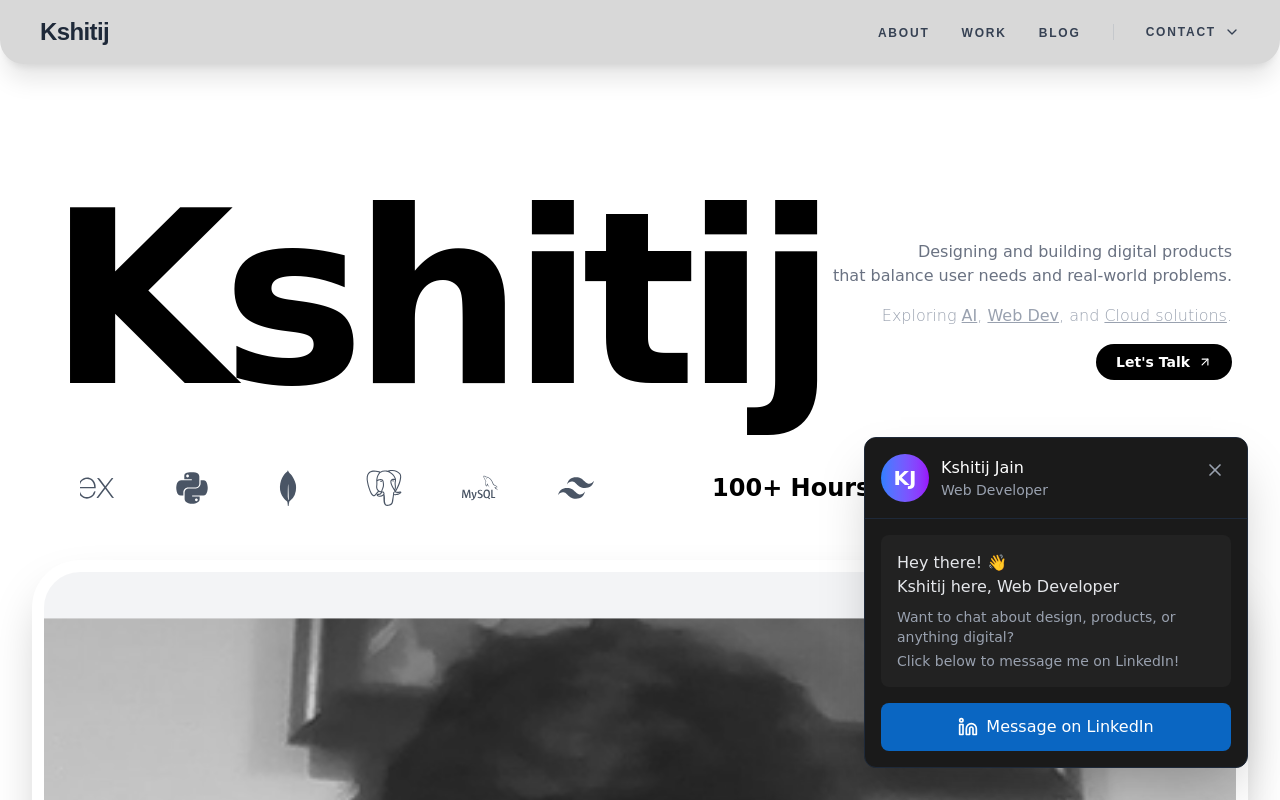
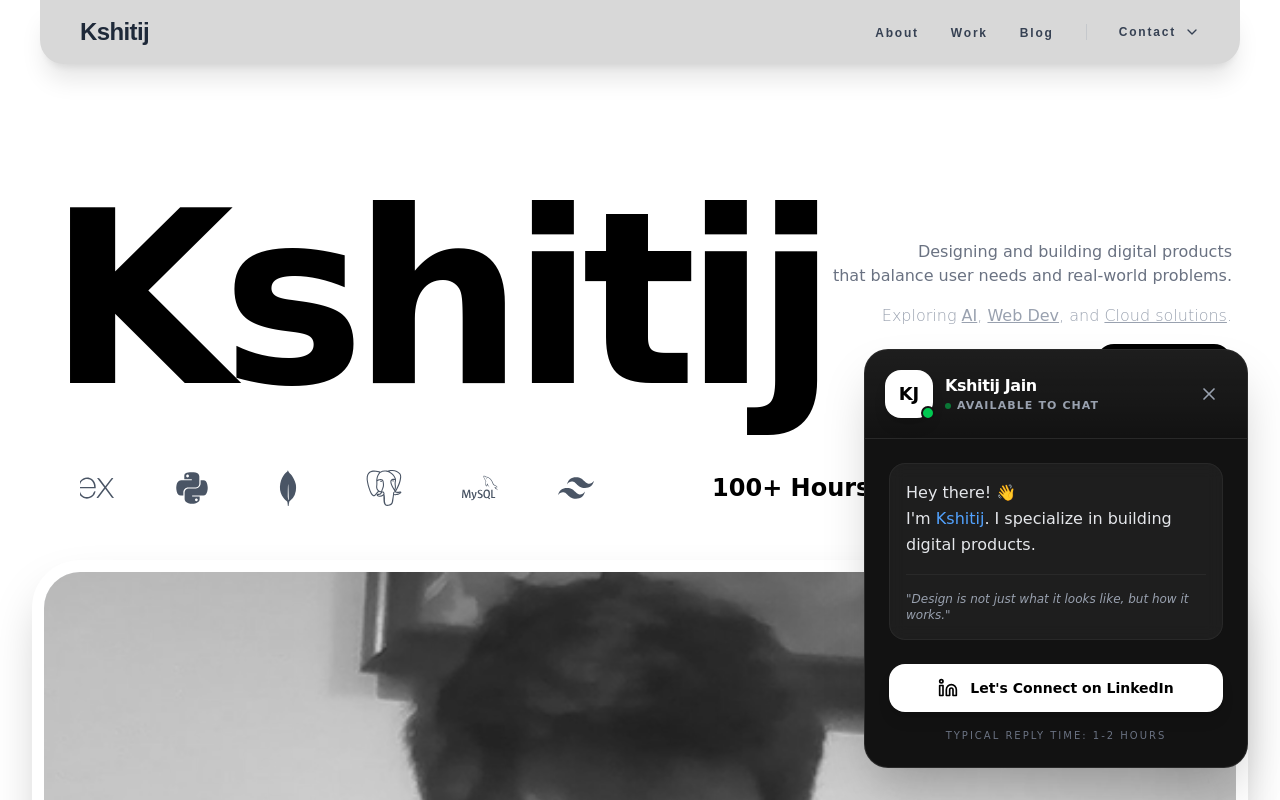
Before and after one commit to NEGO2522/Portfolio-one, a React (Vite) app: page / in a window 1280 px wide. Both pictures are taken after a click on the button 1220 px from the left and 740 px from the top of the page. Shown: the top 800 px of the page. Built offline with nearby package versions, Linux system fonts and the light colour scheme.

Commit message:
Home & Services

```diff
--- a/src/Components/Navbar.jsx
+++ b/src/Components/Navbar.jsx
@@ -1,8 +1,9 @@
 import { Link, useLocation, useNavigate } from 'react-router-dom';
 import { motion, AnimatePresence } from 'framer-motion';
-import { FiMenu, FiX, FiGithub, FiLinkedin, FiChevronDown } from 'react-icons/fi';
+import { FiMenu, FiX, FiGithub, FiLinkedin, FiChevronDown, FiTwitter } from 'react-icons/fi';
 import { FaDiscord } from 'react-icons/fa';
-import { useState, useEffect } from 'react';
+import { useState } from 'react';
+import NavbarImage from '../assets/Navbar_Image.png';
 
 const arialFont = { fontFamily: 'Arial, Helvetica, sans-serif' };
 
@@ -30,7 +31,7 @@ export default function Navbar() {
   const navLinks = [
     { name: 'About', id: 'about' },
     { name: 'Work', id: 'work' },
-    { name: 'Blog', id: 'blog', path: '/blog' },
+    { name: 'Blog', id: 'blog' },
   ];
 
   return (
@@ -38,13 +39,12 @@ export default function Navbar() {
       <motion.nav
         initial={{ y: -100 }}
         animate={{ y: 0 }}
-        className="pointer-events-auto w-full max-w-7xl relative"
+        className="pointer-events-auto w-full max-w-7xl flex flex-col items-center"
         style={arialFont}
       >
-        <div className="mt-0 px-0">
-
-          {/* Main Nav Bar */}
-          <div className="relative z-20 flex items-center justify-between px-10 py-4 shadow-xl bg-[#D8D8D8] rounded-b-3xl">
+        {/* Main Nav Bar Container */}
+        <div className="w-full relative px-4 md:px-10">
+          <div className={`relative z-30 flex items-center justify-between px-10 py-4 shadow-xl bg-[#D8D8D8] transition-all duration-500 ${dropdownOpen ? 'rounded-b-none' : 'rounded-b-3xl'}`}>
             <button
               onClick={() => { navigate('/'); setDropdownOpen(false); }}
               className="text-2xl font-bold tracking-tight text-gray-800"
@@ -52,10 +52,10 @@ export default function Navbar() {
               Kshitij
             </button>
 
-            {/* Desktop Navigation Logic */}
+            {/* Desktop Navigation */}
             <div className="hidden md:flex items-center gap-8">
               <AnimatePresence mode="wait">
-                {!dropdownOpen ? (
+                {!dropdownOpen && (
                   <motion.ul
                     key="nav-links"
                     initial={{ opacity: 0, x: 20 }}
@@ -67,20 +67,19 @@ export default function Navbar() {
                       <li key={link.id}>
                         <button
                           onClick={() => scrollToSection(link.id)}
-                          className="font-semibold text-gray-700 hover:text-gray-900 transition-all uppercase text-xs tracking-[0.15em]"
+                          className="font-bold text-gray-700 hover:text-gray-900 transition-all text-xs tracking-[0.15em] cursor-pointer"
                         >
                           {link.name}
                         </button>
                       </li>
                     ))}
                   </motion.ul>
-                ) : null}
+                )}
               </AnimatePresence>
 
-              {/* Contact / Dropdown Toggle Button - Always Visible */}
               <button
                 onClick={() => setDropdownOpen(!dropdownOpen)}
-                className="flex items-center gap-2 font-semibold text-gray-700 hover:text-gray-900 transition-all uppercase text-xs tracking-[0.15em] border-l border-gray-400/30 pl-8"
+                className="flex items-center gap-2 font-bold text-gray-700 hover:text-gray-900 transition-all text-xs tracking-[0.15em] pl-8 border-l border-gray-400/30 cursor-pointer"
               >
                 {dropdownOpen ? 'Close' : 'Contact'}
                 <motion.div animate={{ rotate: dropdownOpen ? 180 : 0 }}>
@@ -97,15 +96,15 @@ export default function Navbar() {
             </div>
           </div>
 
-          {/* Width-Matched Shutter Dropdown */}
+          {/* Shutter Dropdown - Attached directly below */}
           <AnimatePresence>
             {dropdownOpen && (
               <motion.div
                 initial={{ height: 0, opacity: 0 }}
                 animate={{ height: 'auto', opacity: 1 }}
                 exit={{ height: 0, opacity: 0 }}
-                transition={{ duration: 0.6, ease: [0.22, 1, 0.36, 1] }}
-                className={`overflow-hidden bg-[#D8D8D8] text-gray-800 shadow-2xl border-x border-b border-white/20 z-10 rounded-b-[3rem]`}
+                transition={{ duration: 0.5, ease: [0.22, 1, 0.36, 1] }}
+                className="overflow-hidden bg-[#D8D8D8] border-t border-gray-400/20 shadow-2xl rounded-b-[3rem] origin-top"
               >
                 <div className="px-10 py-12 grid grid-cols-1 md:grid-cols-2 gap-10">
                   <nav className="flex flex-col gap-3">
@@ -116,44 +115,53 @@ export default function Navbar() {
                       { n: '04', label: 'Blog', id: 'blog' },
                       { n: '05', label: 'Connect', id: 'contact' },
                     ].map((item, i) => (
+                      <div key={i}>
                         <motion.button
-                        key={i}
-                        initial={{ opacity: 0, y: 10 }}
-                        animate={{ opacity: 1, y: 0 }}
+                          initial={{ opacity: 0, x: -10 }}
+                          animate={{ opacity: 1, x: 0 }}
                           transition={{ delay: i * 0.05 + 0.2 }}
                           onClick={() => scrollToSection(item.id)}
-                        className="group flex items-center gap-4 w-fit"
+                          className="group flex items-center gap-4 w-fit cursor-pointer"
                         >
                           <span className="text-gray-500 font-bold text-[10px]">{item.n}</span>
-                        <span className="text-3xl md:text-5xl font-bold uppercase tracking-tighter group-hover:text-white transition-all duration-300">
+                          <span className="text-2xl md:text-3xl font-bold tracking-tighter text-gray-800 group-hover:translate-x-2 transition-transform duration-300">
                             {item.label}
                           </span>
                         </motion.button>
+                        {i < 4 && <div className="border-b border-gray-400/50 my-3"></div>}
+                      </div>
                     ))}
                   </nav>
 
-                  <div className="hidden md:flex flex-col justify-between border-l border-white/30 pl-10">
+                  <div className="hidden md:flex flex-col justify-between">
                     <div>
-                      <h4 className="text-gray-500 uppercase tracking-widest text-[10px] font-bold mb-3">Inquiries</h4>
+                      <img
+                        src={NavbarImage}
+                        alt="Navbar"
+                        className="w-98 h-70 object-cover rounded-2xl mb-6"
+                      />
+                    </div>
+                    <div>
                       <a
                         href="mailto:nextgenova28@gmail.com"
-                        className="text-xl font-semibold text-gray-700 hover:text-white transition-colors"
+                        className="text-xl font-semibold text-gray-700 hover:text-black transition-colors"
                       >
                         nextgenova28@gmail.com
                       </a>
                     </div>
-
-                    <div className="flex gap-6 text-xl text-gray-600 mt-8">
-                      <a href="#" className="hover:text-white transition-colors"><FiGithub /></a>
-                      <a href="#" className="hover:text-white transition-colors"><FiLinkedin /></a>
-                      <a href="#" className="hover:text-white transition-colors"><FaDiscord /></a>
-                    </div>
                   </div>
                 </div>
 
-                <div className="bg-white/10 py-3 px-10 flex justify-between items-center text-[9px] uppercase tracking-[0.2em] text-gray-500">
-                  <span>© 2024 Kshitij</span>
-                  <span>Scroll to explore</span>
+                <div className="bg-black/5 py-3 px-10 flex justify-between items-center text-[9px] uppercase tracking-[0.2em] text-gray-500">
+                  <span className="font-bold">Kshitij Jain</span>
+                  <div className="flex items-center gap-4 text-lg">
+                    <span className="border-l border-gray-400/30 h-4"></span>
+                    <a href="https://github.com/NEGO2522" target="_blank" rel="noopener noreferrer" className="hover:text-black transition-colors text-xs">GitHub</a>
+                    <span className="border-l border-gray-400/30 h-4"></span>
+                    <a href="https://www.linkedin.com/in/kshitij-kj-jain-422025342/" target="_blank" rel="noopener noreferrer" className="hover:text-black transition-colors text-xs">LinkedIn</a>
+                    <span className="border-l border-gray-400/30 h-4"></span>
+                    <a href="https://twitter.com" target="_blank" rel="noopener noreferrer" className="hover:text-black transition-colors text-xs">Twitter</a>
+                  </div>
                 </div>
               </motion.div>
             )}
--- /dev/null
+++ b/src/Pages/Footer.jsx
@@ -0,0 +1,83 @@
+import React from 'react';
+
+const Footer = () => {
+  return (
+    // min-h-screen ensures it takes the full height of the device
+    // w-full ensures it spans the full width
+    <footer className="bg-black text-white min-h-screen w-full flex flex-col justify-between px-6 md:px-12 py-12 font-sans overflow-hidden">
+
+      {/* Top Section: Links and Contact */}
+      <div className="max-w-7xl w-full mx-auto grid grid-cols-1 md:grid-cols-2 lg:grid-cols-12 gap-12 mt-10">
+
+        {/* Contact Info (Spans 6 columns) */}
+        <div className="lg:col-span-6">
+          <p className="text-gray-400 text-sm mb-6 max-w-sm leading-relaxed">
+            Be it a full-time role, a new project, or simply bouncing around ideas—I'd love to connect. Feel free to drop me a message anytime.
+          </p>
+          <a
+            href="mailto:draft.kshitij@gmail.com"
+            className="text-2xl md:text-3xl font-medium border-b-2 border-white pb-2 hover:text-gray-300 transition-all inline-block"
+          >
+            draft.kshitij@gmail.com
+          </a>
+        </div>
+
+        {/* Navigation (Spans 2 columns) */}
+        <div className="lg:col-span-2">
+          <h4 className="text-gray-500 text-[10px] uppercase tracking-[0.2em] mb-8">Navigation</h4>
+          <ul className="space-y-4 text-sm font-medium">
+            <li><a href="#home" className="hover:opacity-60 transition-opacity">Home</a></li>
+            <li><a href="#about" className="hover:opacity-60 transition-opacity">About</a></li>
+            <li><a href="#projects" className="hover:opacity-60 transition-opacity">Projects</a></li>
+            <li><a href="#blog" className="hover:opacity-60 transition-opacity">Blog</a></li>
+            <li><a href="#contact" className="hover:opacity-60 transition-opacity">Contact</a></li>
+          </ul>
+        </div>
+
+        {/* Social (Spans 2 columns) */}
+        <div className="lg:col-span-2">
+          <h4 className="text-gray-500 text-[10px] uppercase tracking-[0.2em] mb-8">Social</h4>
+          <ul className="space-y-4 text-sm font-medium">
+            <li><a href="#" className="hover:opacity-60 transition-opacity">Medium</a></li>
+            <li><a href="#" className="hover:opacity-60 transition-opacity">Discord</a></li>
+            <li><a href="#" className="hover:opacity-60 transition-opacity">Linkedin</a></li>
+            <li><a href="#" className="hover:opacity-60 transition-opacity">Twitter (X)</a></li>
+            <li><a href="#" className="hover:opacity-60 transition-opacity">Github</a></li>
+          </ul>
+        </div>
+
+        {/* Others (Spans 2 columns) */}
+        <div className="lg:col-span-2">
+          <h4 className="text-gray-500 text-[10px] uppercase tracking-[0.2em] mb-8">Others</h4>
+          <ul className="space-y-4 text-sm font-medium">
+            <li><a href="#" className="hover:opacity-60 transition-opacity">Landmarks</a></li>
+            <li><a href="#" className="hover:opacity-60 transition-opacity">Privacy Policy</a></li>
+            <li><a href="#" className="hover:opacity-60 transition-opacity">Terms & Conditions</a></li>
+          </ul>
+        </div>
+      </div>
+
+      {/* Middle Bar: Location and Role */}
+      <div className="max-w-7xl w-full mx-auto mt-auto">
+        <div className="border-t border-gray-800 pt-6 pb-4 flex flex-col md:flex-row justify-between text-[10px] uppercase tracking-[0.3em] text-gray-500">
+          <p>Based in MP, India</p>
+          <div className="flex flex-col md:flex-row md:gap-24 mt-4 md:mt-0">
+            <p>Fullstack Web Developer</p>
+            <p className="mt-2 md:mt-0">© 2025</p>
+          </div>
+        </div>
+      </div>
+
+      {/* Bottom: Massive Glow Name */}
+      <div className="w-full text-center pointer-events-none select-none">
+        <h1 className="text-[18vw] font-bold leading-none tracking-tighter text-white
+          drop-shadow-[0_0_45px_rgba(255,255,255,0.4)] transition-all duration-700">
+          KSHITIJ
+        </h1>
+      </div>
+
+    </footer>
+  );
+};
+
+export default Footer;
--- a/src/Pages/Home.jsx
+++ b/src/Pages/Home.jsx
@@ -6,6 +6,7 @@ import profileImage from '../assets/img.png';
 import Testimonials from './Testimonials';
 import { Services } from './Services';
 import { Skills } from './Skills';
+import Footer from './Footer';
 
 function AnimatedLogo({ isDesktop }) {
   return (
@@ -72,22 +73,11 @@ function AnimatedLogo({ isDesktop }) {
 }
 
 function ProfileImage() {
-  const containerRef = useRef(null);
-  const { scrollYProgress } = useScroll({
-    target: containerRef,
-    offset: ["start end", "end start"]
-  });
-
-  const y = useTransform(scrollYProgress, [0, 1], ["-30%", "30%"]);
-  const scale = useTransform(scrollYProgress, [0, 1], [1.1, 1.3]);
-
   return (
     <div
-      ref={containerRef}
       className="relative rounded-[3rem] overflow-hidden shadow-2xl border-[12px] border-white bg-gray-100 max-w-7xl mx-auto"
     >
-      <motion.img
-        style={{ y, scale }}
+      <img
         src={profileImage}
         alt="Kshitij"
         className="w-full h-auto object-cover grayscale brightness-95"
@@ -110,7 +100,7 @@ export default function Home() {
     return () => window.removeEventListener('resize', handleResize);
   }, []);
   return (
-    <div className="min-h-screen bg-white text-black pb-12 md:pb-24 overflow-x-hidden" style={{ fontFamily: '"Comic Sans MS", "Comic Sans", cursive' }}>
+    <div className="text-black overflow-x-hidden" style={{ fontFamily: '"Comic Sans MS", "Comic Sans", cursive' }}>
       {/* Hero Section */}
       <section className="min-h-[80vh] flex flex-col justify-center p-4 sm:p-6 lg:p-12 relative overflow-hidden bg-white">
 
@@ -176,27 +166,27 @@ export default function Home() {
       <div className="w-full px-4 sm:px-6 lg:px-8 py-8">
         <div className="grid grid-cols-5 gap-4 w-full">
           <a href="https://discord.com" target="_blank" rel="noopener noreferrer" title="Discord"
-            className="flex items-center justify-center border border-gray-200 rounded-2xl text-gray-400 shadow-sm hover:bg-gray-100 hover:border-gray-300 hover:text-gray-600 transition-all duration-300"
+            className="flex items-center justify-center border border-gray-200 rounded-2xl text-gray-400 shadow-sm hover:bg-gray-100 hover:border-gray-300 hover:text-gray-600 transition-all duration-300 bg-white"
             style={{ paddingTop: '3.5rem', paddingBottom: '3.5rem' }}>
             <FaDiscord className="w-9 h-9" />
           </a>
           <a href="https://www.linkedin.com/in/kshitij-kj-jain-422025342/" target="_blank" rel="noopener noreferrer" title="LinkedIn"
-            className="flex items-center justify-center border border-gray-200 rounded-2xl text-gray-400 shadow-sm hover:bg-gray-100 hover:border-gray-300 hover:text-gray-600 transition-all duration-300"
+            className="flex items-center justify-center border border-gray-200 rounded-2xl text-gray-400 shadow-sm hover:bg-gray-100 hover:border-gray-300 hover:text-gray-600 transition-all duration-300 bg-white"
             style={{ paddingTop: '3.5rem', paddingBottom: '3.5rem' }}>
             <FiLinkedin className="w-9 h-9" />
           </a>
           <a href="https://github.com/NEGO2522" target="_blank" rel="noopener noreferrer" title="GitHub"
-            className="flex items-center justify-center border border-gray-200 rounded-2xl text-gray-400 shadow-sm hover:bg-gray-100 hover:border-gray-300 hover:text-gray-600 transition-all duration-300"
+            className="flex items-center justify-center border border-gray-200 rounded-2xl text-gray-400 shadow-sm hover:bg-gray-100 hover:border-gray-300 hover:text-gray-600 transition-all duration-300 bg-white"
             style={{ paddingTop: '3.5rem', paddingBottom: '3.5rem' }}>
             <FiGithub className="w-9 h-9" />
           </a>
           <a href="https://twitter.com" target="_blank" rel="noopener noreferrer" title="Twitter / X"
-            className="flex items-center justify-center border border-gray-200 rounded-2xl text-gray-400 shadow-sm hover:bg-gray-100 hover:border-gray-300 hover:text-gray-600 transition-all duration-300"
+            className="flex items-center justify-center border border-gray-200 rounded-2xl text-gray-400 shadow-sm hover:bg-gray-100 hover:border-gray-300 hover:text-gray-600 transition-all duration-300 bg-white"
             style={{ paddingTop: '3.5rem', paddingBottom: '3.5rem' }}>
             <FiTwitter className="w-9 h-9" />
           </a>
           <a href="mailto:nextgenova28@gmail.com" title="Email"
-            className="flex items-center justify-center border border-gray-200 rounded-2xl text-gray-400 shadow-sm hover:bg-gray-100 hover:border-gray-300 hover:text-gray-600 transition-all duration-300"
+            className="flex items-center justify-center border border-gray-200 rounded-2xl text-gray-400 shadow-sm hover:bg-gray-100 hover:border-gray-300 hover:text-gray-600 transition-all duration-300 bg-white"
             style={{ paddingTop: '3.5rem', paddingBottom: '3.5rem' }}>
             <FiMail className="w-9 h-9" />
           </a>
@@ -433,66 +423,81 @@ export default function Home() {
             }}
           >
             <button
-              className="w-12 h-12 sm:w-14 sm:h-14 rounded-full bg-[#F2F2F2] text-black flex items-center justify-center shadow-lg hover:shadow-xl transition-all"
+              className="w-14 h-14 sm:w-16 sm:h-16 rounded-full bg-black text-white flex items-center justify-center shadow-[0_8px_30px_rgb(0,0,0,0.12)] hover:shadow-[0_8px_30px_rgb(0,0,0,0.2)] transition-all border border-white/10"
               onClick={() => setIsChatOpen(true)}
               aria-label="Open chat"
             >
-              <FiMessageCircle className="w-5 h-5 sm:w-6 sm:h-6" />
+              <FiMessageCircle className="w-6 h-6 sm:w-7 sm:h-7" />
             </button>
           </motion.div>
         ) : (
           <motion.div
-            className="fixed bottom-4 right-4 sm:bottom-8 sm:right-8 z-50 w-[calc(100vw-2rem)] sm:w-96 bg-[#1a1a1a] rounded-xl shadow-2xl overflow-hidden border border-gray-800"
+            className="fixed bottom-4 right-4 sm:bottom-8 sm:right-8 z-50 w-[calc(100vw-2rem)] sm:w-96 bg-[#121212] rounded-3xl shadow-2xl overflow-hidden border border-white/10"
             initial={{ opacity: 0, y: 20, scale: 0.95 }}
             animate={{ opacity: 1, y: 0, scale: 1 }}
             exit={{ opacity: 0, y: 20, scale: 0.95 }}
             transition={{ type: 'spring', damping: 25, stiffness: 300 }}
           >
-            {/* Chat Header */}
-            <div className="bg-[#1a1a1a] p-3 sm:p-4 border-b border-gray-800 flex justify-between items-start">
-              <div className="flex items-center">
-                <div className="w-10 h-10 sm:w-12 sm:h-12 rounded-full bg-gradient-to-r from-blue-500 to-purple-600 flex items-center justify-center text-lg sm:text-xl font-bold text-white mr-2 sm:mr-3">
-                  KJ
+            {/* IMPROVED CHAT HEADER */}
+            <div className="relative bg-gradient-to-b from-white/5 to-transparent p-5 border-b border-white/5 flex justify-between items-center">
+              <div className="flex items-center gap-3">
+                <div className="relative">
+                  <div className="w-12 h-12 rounded-2xl bg-white flex items-center justify-center text-lg font-bold text-black shadow-lg">
+                    KJ
+                  </div>
+                  {/* Online Status Indicator */}
+                  <span className="absolute -bottom-0.5 -right-0.5 w-3.5 h-3.5 bg-green-500 border-2 border-[#121212] rounded-full"></span>
                 </div>
-                <div>
-                  <h4 className="text-white font-medium text-sm sm:text-base">Kshitij Jain</h4>
-                  <p className="text-xs sm:text-sm text-gray-400">Web Developer</p>
+
+                <div className="flex flex-col">
+                  <h4 className="text-white font-bold text-base tracking-tight">Kshitij Jain</h4>
+                  <div className="flex items-center gap-1.5">
+                    <span className="w-1.5 h-1.5 bg-green-500 rounded-full animate-pulse"></span>
+                    <p className="text-[11px] uppercase tracking-widest font-semibold text-gray-400">Available to Chat</p>
+                  </div>
                 </div>
               </div>
+
               <motion.button
                 onClick={() => setIsChatOpen(false)}
-                className="p-1.5 text-gray-400 hover:text-white hover:bg-gray-700 rounded-full transition-colors"
+                className="p-2 text-gray-400 hover:text-white hover:bg-white/10 rounded-xl transition-all"
                 aria-label="Close chat"
-                whileHover={{ rotate: 90, scale: 1.1 }}
-                whileTap={{ rotate: 180, scale: 0.9 }}
-                transition={{ type: 'spring', stiffness: 500, damping: 20 }}
+                whileHover={{ scale: 1.1 }}
+                whileTap={{ scale: 0.9 }}
               >
-                <FiX className="w-4 h-4 sm:w-5 sm:h-5" />
+                <FiX className="w-5 h-5" />
               </motion.button>
             </div>
 
             {/* Chat Body */}
-            <div className="p-3 sm:p-4">
-              <div className="bg-[#222] p-3 sm:p-4 rounded-lg mb-3 sm:mb-4">
-                <p className="text-sm sm:text-base text-gray-200">Hey there! 👋</p>
-                <p className="text-sm sm:text-base text-gray-200">Kshitij here, Web Developer</p>
-                <p className="text-xs sm:text-sm text-gray-400 mt-2">Want to chat about design, products, or anything digital?</p>
-                <p className="text-xs sm:text-sm text-gray-400 mt-1">Click below to message me on LinkedIn!</p>
+            <div className="p-6">
+              <div className="bg-white/5 border border-white/5 p-4 rounded-2xl mb-6 backdrop-blur-sm">
+                <p className="text-sm sm:text-base text-gray-200 leading-relaxed">
+                  Hey there! 👋 <br />
+                  I'm <span className="text-blue-400 font-medium">Kshitij</span>. I specialize in building digital products.
+                </p>
+                <div className="mt-4 pt-4 border-t border-white/5">
+                  <p className="text-xs text-gray-400 italic">"Design is not just what it looks like, but how it works."</p>
+                </div>
               </div>
 
               <a
                 href="https://www.linkedin.com/in/kshitij-kj-jain-422025342/"
                 target="_blank"
                 rel="noopener noreferrer"
-                className="w-full flex items-center justify-center space-x-2 bg-[#0a66c2] hover:bg-[#0a5aad] text-white py-2.5 sm:py-3 px-4 rounded-lg font-medium text-sm sm:text-base transition-colors"
+                className="w-full flex items-center justify-center space-x-3 bg-white text-black hover:bg-gray-200 py-3.5 px-4 rounded-2xl font-bold text-sm transition-all shadow-lg active:scale-95"
               >
-                <FiLinkedin className="w-4 h-4 sm:w-5 sm:h-5" />
-                <span>Message on LinkedIn</span>
+                <FiLinkedin className="w-5 h-5" />
+                <span>Let's Connect on LinkedIn</span>
               </a>
+
+              <p className="text-center text-[10px] text-gray-500 mt-4 uppercase tracking-[0.2em]">Typical reply time: 1-2 hours</p>
             </div>
           </motion.div>
         )}
       </AnimatePresence>
+
+      <Footer />
     </div>
   );
 }
--- a/src/Pages/Services.jsx
+++ b/src/Pages/Services.jsx
@@ -40,7 +40,7 @@ export function Services() {
 
         {/* Background "Services" Text - Reduced size and width */}
         <div className="absolute top-[-20px] md:top-[-10px] left-0 right-0 flex justify-start md:justify-center pointer-events-none select-none z-0 pl-10 md:pl-0">
-          <h1 className="text-[100px] md:text-[160px] font-extrabold tracking-[-0.05em] leading-none text-transparent bg-clip-text bg-gradient-to-t from-white/5 to-white/10 inline-block uppercase" style={{ fontFamily: 'Syne, sans-serif' }}>
+          <h1 className="text-[120px] md:text-[200px] font-extrabold tracking-[-0.05em] leading-none text-transparent bg-clip-text bg-gradient-to-t from-white/5 to-white/10 inline-block uppercase" style={{ fontFamily: 'Syne, sans-serif' }}>
             Services
           </h1>
         </div>
```
Also changed, not shown: src/assets/Navbar_Image.png (added). Lines whose indentation alone changed are shown as unchanged.
